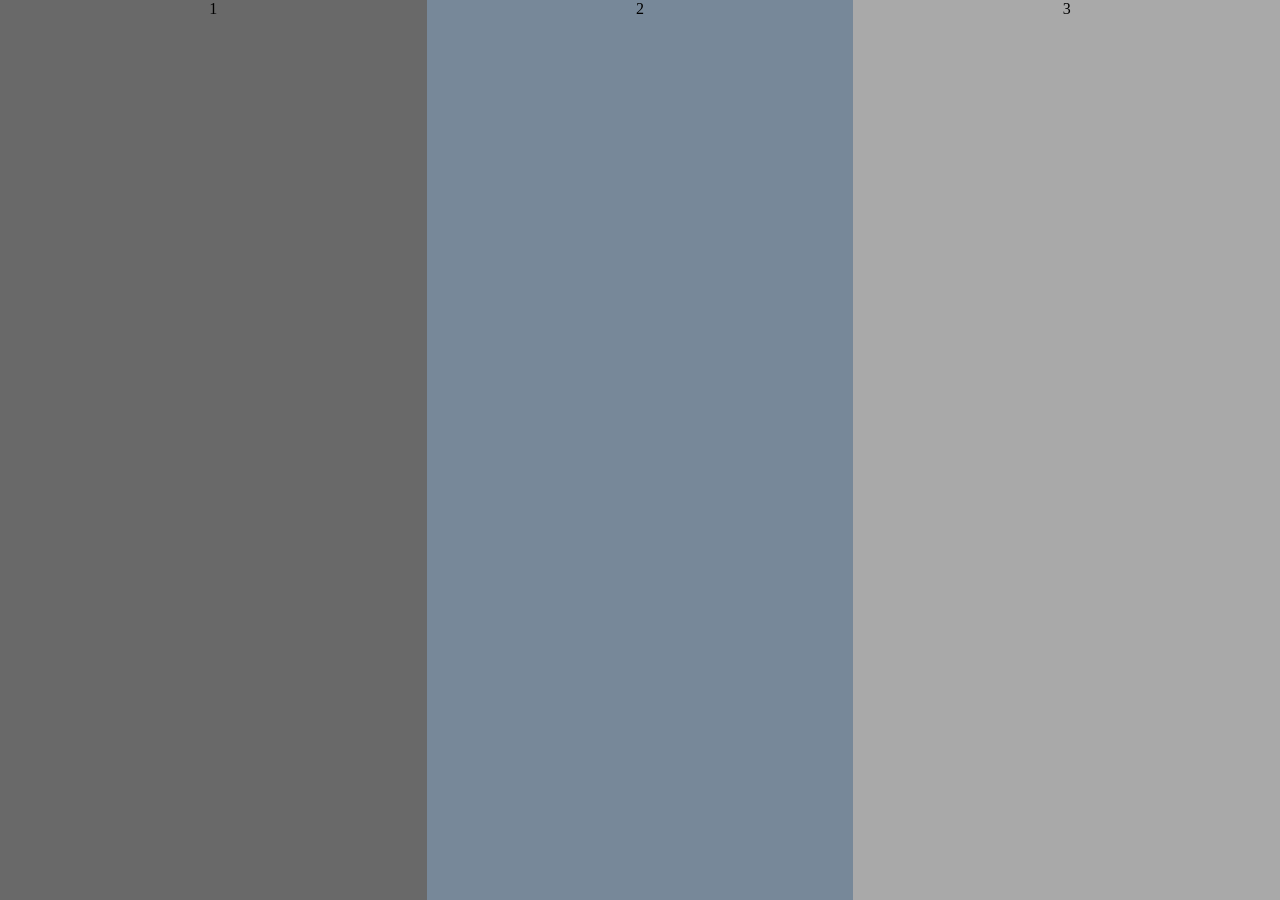
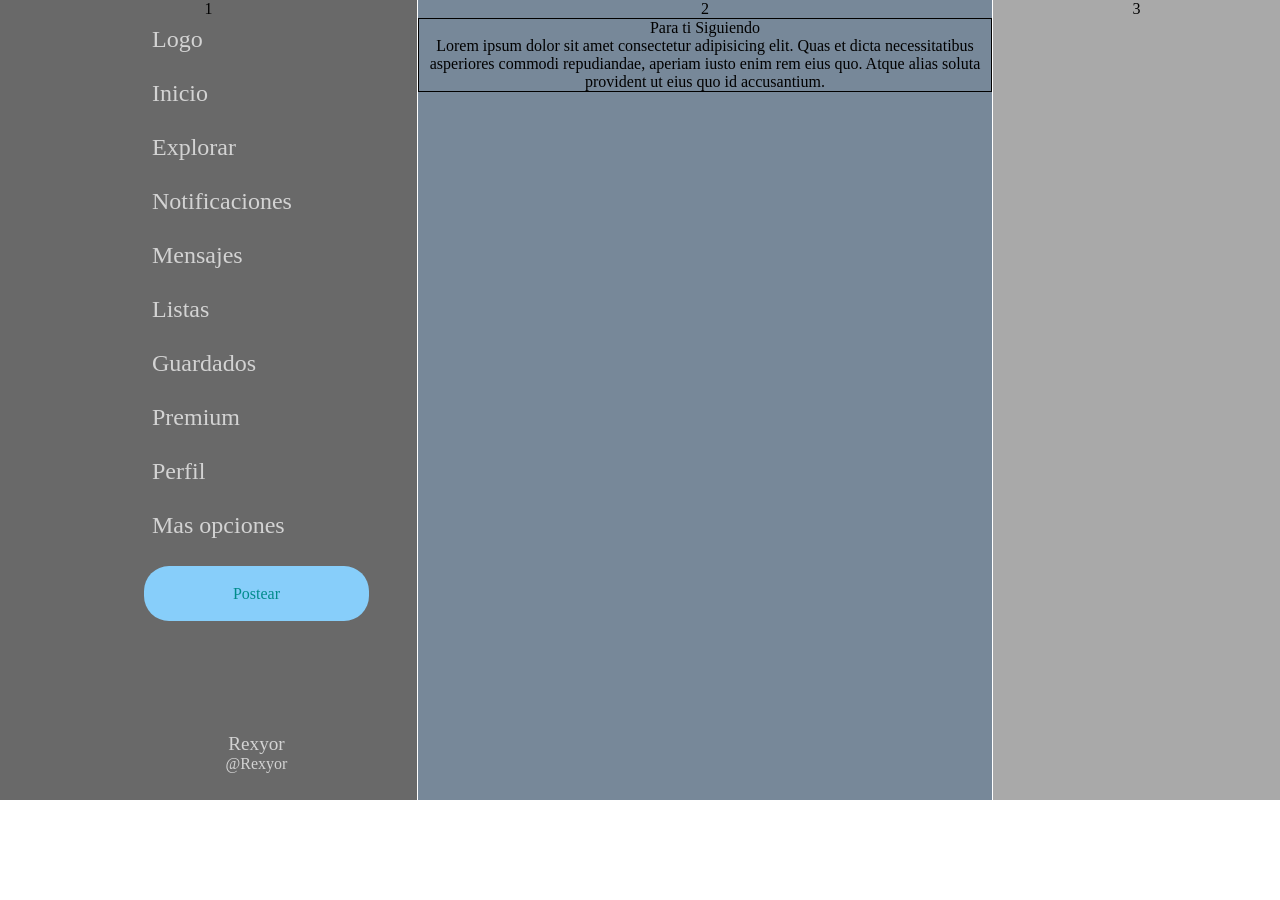
Before and after one commit to JrCastroi/Repository-of-Practice-Projects, a plain HTML site: page Proyectos html y css/Proyecto 13/index.html in a window 1280 px wide. After the commit the page ends 800 px from the top, so only its background shows below. Drawn offline with Linux system fonts and the light colour scheme.

Commit message:
Progreso en Proyecto 13 y comienzo de JS

```diff
--- /dev/null
+++ b/Proyectos html y css/Proyecto 13/body.css
@@ -0,0 +1,6 @@
+
+.body__container {
+    border: 1px solid black;
+    max-height: 100vh;
+
+}
--- a/Proyectos html y css/Proyecto 13/index.html
+++ b/Proyectos html y css/Proyecto 13/index.html
@@ -5,11 +5,72 @@
     <meta name="viewport" content="width=device-width, initial-scale=1.0">
     <title>X</title>
     <link rel="stylesheet" href="style.css">
+    <link rel="stylesheet" href="nav.css">
+    <link rel="stylesheet" href="body.css">
 </head>
 <body>
     <div class="parent__content">
-        <nav class="son son__nav">1</nav>
-        <section class="son son__body">2</section>
+        <nav class="son son__nav">1
+            <!--Lo pongo en español porque tengo twitter en español-->
+            <ul class="nav__list">
+                <li><a class="nav__item nav__logo">Logo</a></li>
+                <li><a class="nav__item nav__inicio">Inicio</a></li>
+                <li><a class="nav__item nav__explorar">Explorar</a></li>
+                <li><a class="nav__item nav__notificaciones">Notificaciones</a></li>
+                <li><a class="nav__item nav__mensajes">Mensajes</a></li>
+                <li><a class="nav__item nav__listas">Listas</a></li>
+                <li><a class="nav__item nav__guardados">Guardados</a></li>
+                <li><a class="nav__item nav__premium">Premium</a></li>
+                <li><a class="nav__item nav__perfil">Perfil</a></li>
+                <li><a class="nav__item nav__opciones">Mas opciones</a></li>
+                <li><a class="nav__item nav__postear">Postear</a></li>
+                <li><a class="nav__item nav__card-p">Rexyor
+                    <p class="nav__card-p--id">@Rexyor</p>
+                </a></li>
+            </ul>
+        </nav>
+
+
+
+        <section class="son son__body">2
+
+            <section class="body__container">
+                <header class="body__header">
+                    <a class="body__header-fy">Para ti</a>
+                    <a class="body__header-following">Siguiendo</a>
+                </header>
+
+
+                <div class="body__body">
+                    <p>Lorem ipsum dolor sit amet consectetur adipisicing elit. Quas
+                        et dicta necessitatibus asperiores commodi repudiandae, aperiam
+                        iusto enim rem eius quo. Atque alias soluta provident ut eius quo
+                        id accusantium.</p>
+                </div>
+            </section>
+
+
+
+
+
+
+
+
+
+        </section>
+
+
+
+
+
+
+
+
+
+
+
+
+
         <section class="son son__trend">3</section>
 
     </div>
--- /dev/null
+++ b/Proyectos html y css/Proyecto 13/nav.css
@@ -0,0 +1,54 @@
+.nav__item {
+    box-sizing: border-box;
+    display: inline-block;
+    width: fit-content;
+    height: 50px;
+    padding: .5rem;
+    border-radius: 25px;
+    font-size: 1.5rem;
+    transition: .5s ease;
+    cursor: pointer;
+    overflow: hidden;
+
+}
+
+.nav__item:hover {
+    background-color: cornflowerblue;
+}
+
+.nav__postear {
+    color: darkcyan;
+    background-color: lightskyblue;
+    text-align: center;
+    width: 225px;
+    height: 55px;
+    font-size: 1rem;
+    margin-top: .5rem;
+    padding-top: 1.2rem;
+}
+.nav__postear:hover {
+    background-color: cornflowerblue;
+}
+
+.nav__list {
+    position: relative;
+    color: lightgray;
+    list-style-type: none;
+    text-align: justify;
+    padding-left: 9em;
+    padding-right: 3rem;
+}
+
+
+.nav__card-p {
+    position: fixed;
+    bottom: 10px;
+    width: 225px;
+    height: 65px;
+    text-align: center;
+    font-size: 1.2rem;
+}
+
+.nav__card-p--id{
+    font-size: 1rem;
+}
--- a/Proyectos html y css/Proyecto 13/style.css
+++ b/Proyectos html y css/Proyecto 13/style.css
@@ -1,4 +1,4 @@
-body {
+* {
     margin: 0;
     box-sizing: border-box;
 }
@@ -6,24 +6,29 @@ body {
 .parent__content {
     display: flex;
     flex-flow: row nowrap;
-    min-height: 900px;
+    min-height: 100vh;
     height: fit-content;
-    overflow: auto;
+    overflow: hidden;
+    gap: 1px;
+    max-height: 100vh;
 }
 
 .son {
     text-align: center;
-
 }
 
 .son__nav {
     background-color: dimgray;
     flex: 1;
+    min-width: fit-content;
+    display: block;
+
 }
+
 
 .son__body {
     background-color: lightslategrey;
-    flex: 1;
+    flex: 2;
 }
 
 .son__trend {
--- /dev/null
+++ b/html y css/JS/Aprendiendo1.js/CB.js
@@ -0,0 +1 @@
+// Conceptos basicos de JavaScript
```
